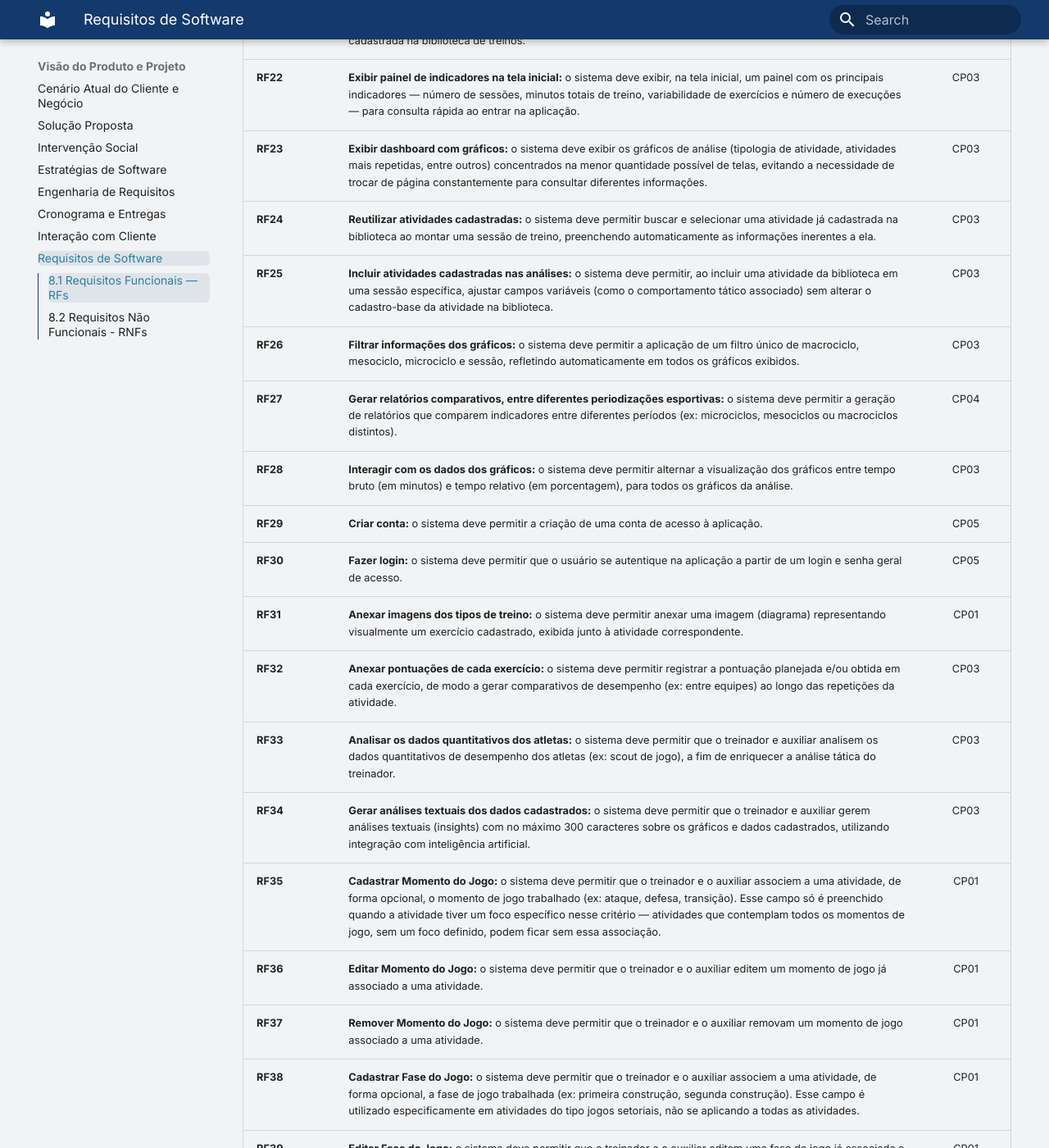
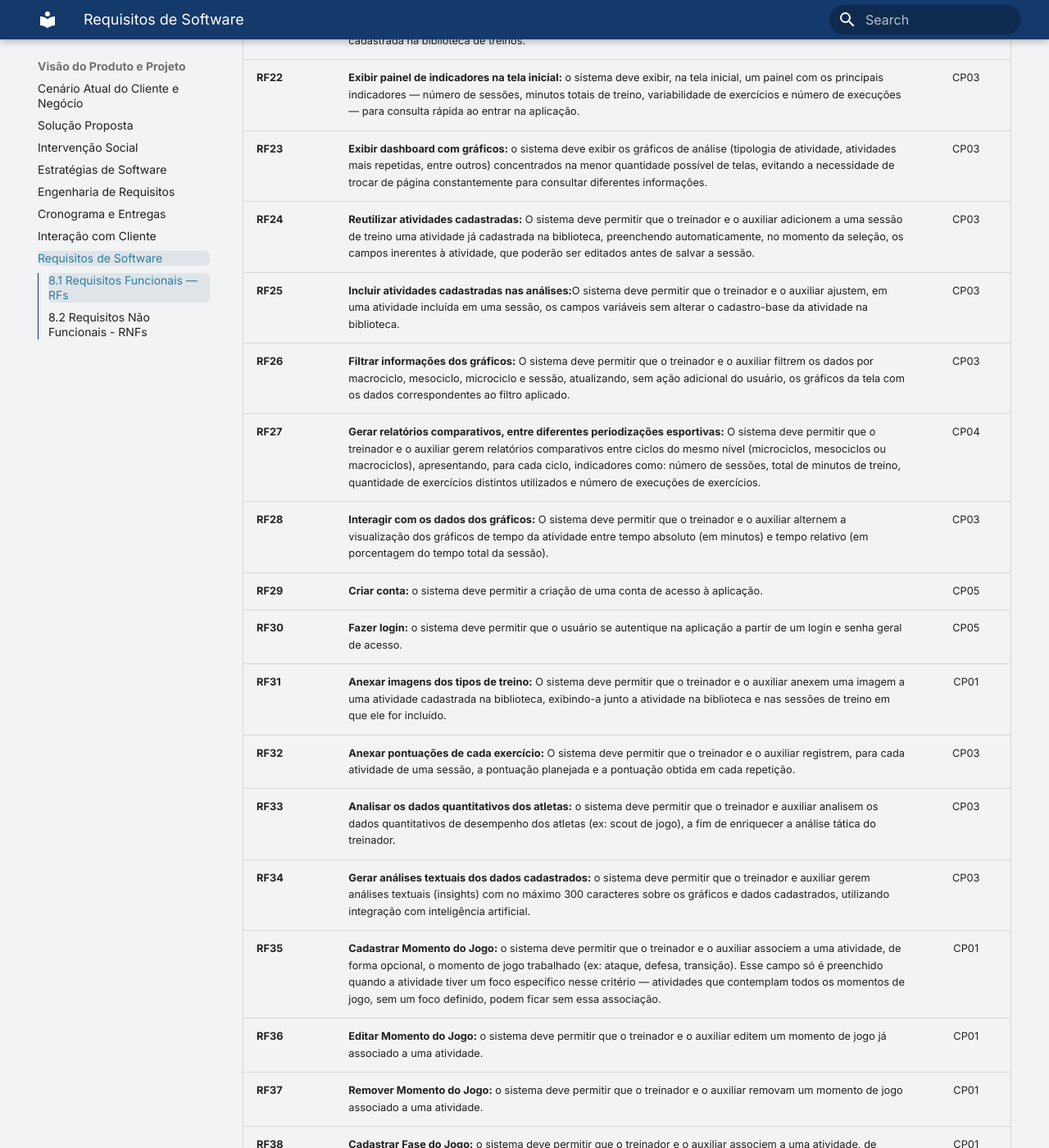
Before and after one commit to mdsreq-fga-unb/REQ-2026.2-T01-FutBoard, an MkDocs documentation site: the page built from docs/visao-produto/Requisitos-de-Software.md, in a window 1280 px wide and 1400 px high, scrolled down 1978 px. Shown: the whole window at 82% size. Built offline with MkDocs 1.6.1 and Material for MkDocs 9.7.7, drawn with Linux system fonts in a browser that asks for light colours.

Commit message:
docs: corrige RF24, RF25, RF26, RF27, RF28, RF31 e RF32

```diff
--- a/docs/visao-produto/Requisitos-de-Software.md
+++ b/docs/visao-produto/Requisitos-de-Software.md
@@ -36,15 +36,15 @@ Além dos requisitos rastreados diretamente a uma CP, alguns requisitos identifi
 | **RF21** | **Excluir atividade na biblioteca:** o sistema deve permitir que o treinador e o auxiliar excluam uma atividade cadastrada na biblioteca de treinos. | CP01 |
 | **RF22** | **Exibir painel de indicadores na tela inicial:** o sistema deve exibir, na tela inicial, um painel com os principais indicadores — número de sessões, minutos totais de treino, variabilidade de exercícios e número de execuções — para consulta rápida ao entrar na aplicação. | CP03 |
 | **RF23** | **Exibir dashboard com gráficos:** o sistema deve exibir os gráficos de análise (tipologia de atividade, atividades mais repetidas, entre outros) concentrados na menor quantidade possível de telas, evitando a necessidade de trocar de página constantemente para consultar diferentes informações. | CP03 |
-| **RF24** | **Reutilizar atividades cadastradas:** o sistema deve permitir buscar e selecionar uma atividade já cadastrada na biblioteca ao montar uma sessão de treino, preenchendo automaticamente as informações inerentes a ela. | CP03 |
-| **RF25** | **Incluir atividades cadastradas nas análises:** o sistema deve permitir, ao incluir uma atividade da biblioteca em uma sessão específica, ajustar campos variáveis (como o comportamento tático associado) sem alterar o cadastro-base da atividade na biblioteca. | CP03 |
-| **RF26** | **Filtrar informações dos gráficos:** o sistema deve permitir a aplicação de um filtro único de macrociclo, mesociclo, microciclo e sessão, refletindo automaticamente em todos os gráficos exibidos. | CP03 |
-| **RF27** | **Gerar relatórios comparativos, entre diferentes periodizações esportivas:** o sistema deve permitir a geração de relatórios que comparem indicadores entre diferentes períodos (ex: microciclos, mesociclos ou macrociclos distintos). | CP04 |
-| **RF28** | **Interagir com os dados dos gráficos:** o sistema deve permitir alternar a visualização dos gráficos entre tempo bruto (em minutos) e tempo relativo (em porcentagem), para todos os gráficos da análise. | CP03 |
+| **RF24** | **Reutilizar atividades cadastradas:** O sistema deve permitir que o treinador e o auxiliar adicionem a uma sessão de treino uma atividade já cadastrada na biblioteca, preenchendo automaticamente, no momento da seleção, os campos inerentes à atividade, que poderão ser editados antes de salvar a sessão. | CP03 |
+| **RF25** | **Incluir atividades cadastradas nas análises:**O sistema deve permitir que o treinador e o auxiliar ajustem, em uma atividade incluída em uma sessão, os campos variáveis sem alterar o cadastro-base da atividade na biblioteca. | CP03 |
+| **RF26** | **Filtrar informações dos gráficos:** O sistema deve permitir que o treinador e o auxiliar filtrem os dados por macrociclo, mesociclo, microciclo e sessão, atualizando, sem ação adicional do usuário, os gráficos da tela com os dados correspondentes ao filtro aplicado. | CP03 |
+| **RF27** | **Gerar relatórios comparativos, entre diferentes periodizações esportivas:** O sistema deve permitir que o treinador e o auxiliar gerem relatórios comparativos entre ciclos do mesmo nível (microciclos, mesociclos ou macrociclos), apresentando, para cada ciclo,  indicadores como: número de sessões, total de minutos de treino, quantidade de exercícios distintos utilizados e número de execuções de exercícios. | CP04 |
+| **RF28** | **Interagir com os dados dos gráficos:** O sistema deve permitir que o treinador e o auxiliar alternem a visualização dos gráficos de tempo da atividade entre tempo absoluto (em minutos) e tempo relativo (em porcentagem do tempo total da sessão). | CP03 |
 | **RF29** | **Criar conta:** o sistema deve permitir a criação de uma conta de acesso à aplicação. | CP05 |
 | **RF30** | **Fazer login:** o sistema deve permitir que o usuário se autentique na aplicação a partir de um login e senha geral de acesso. | CP05 |
-| **RF31** | **Anexar imagens dos tipos de treino:** o sistema deve permitir anexar uma imagem (diagrama) representando visualmente um exercício cadastrado, exibida junto à atividade correspondente. | CP01 |
-| **RF32** | **Anexar pontuações de cada exercício:** o sistema deve permitir registrar a pontuação planejada e/ou obtida em cada exercício, de modo a gerar comparativos de desempenho (ex: entre equipes) ao longo das repetições da atividade. | CP03 |
+| **RF31** | **Anexar imagens dos tipos de treino:** O sistema deve permitir que o treinador e o auxiliar anexem uma imagem a uma atividade cadastrada na biblioteca, exibindo-a junto a atividade na biblioteca e nas sessões de treino em que ele for incluído. | CP01 |
+| **RF32** | **Anexar pontuações de cada exercício:** O sistema deve permitir que o treinador e o auxiliar registrem, para cada atividade de uma sessão, a pontuação planejada e a pontuação obtida em cada repetição. | CP03 |
 | **RF33** | **Analisar os dados quantitativos dos atletas:** o sistema deve permitir que o treinador e auxiliar analisem os dados quantitativos de desempenho dos atletas (ex: scout de jogo), a fim de enriquecer a análise tática do treinador. | CP03 |
 | **RF34** | **Gerar análises textuais dos dados cadastrados:** o sistema deve permitir que o treinador e auxiliar gerem análises textuais (insights) com no máximo 300 caracteres sobre os gráficos e dados cadastrados, utilizando integração com inteligência artificial. | CP03 |
 | **RF35** | **Cadastrar Momento do Jogo:** o sistema deve permitir que o treinador e o auxiliar associem a uma atividade, de forma opcional, o momento de jogo trabalhado (ex: ataque, defesa, transição). Esse campo só é preenchido quando a atividade tiver um foco específico nesse critério — atividades que contemplam todos os momentos de jogo, sem um foco definido, podem ficar sem essa associação. | CP01 |
```
